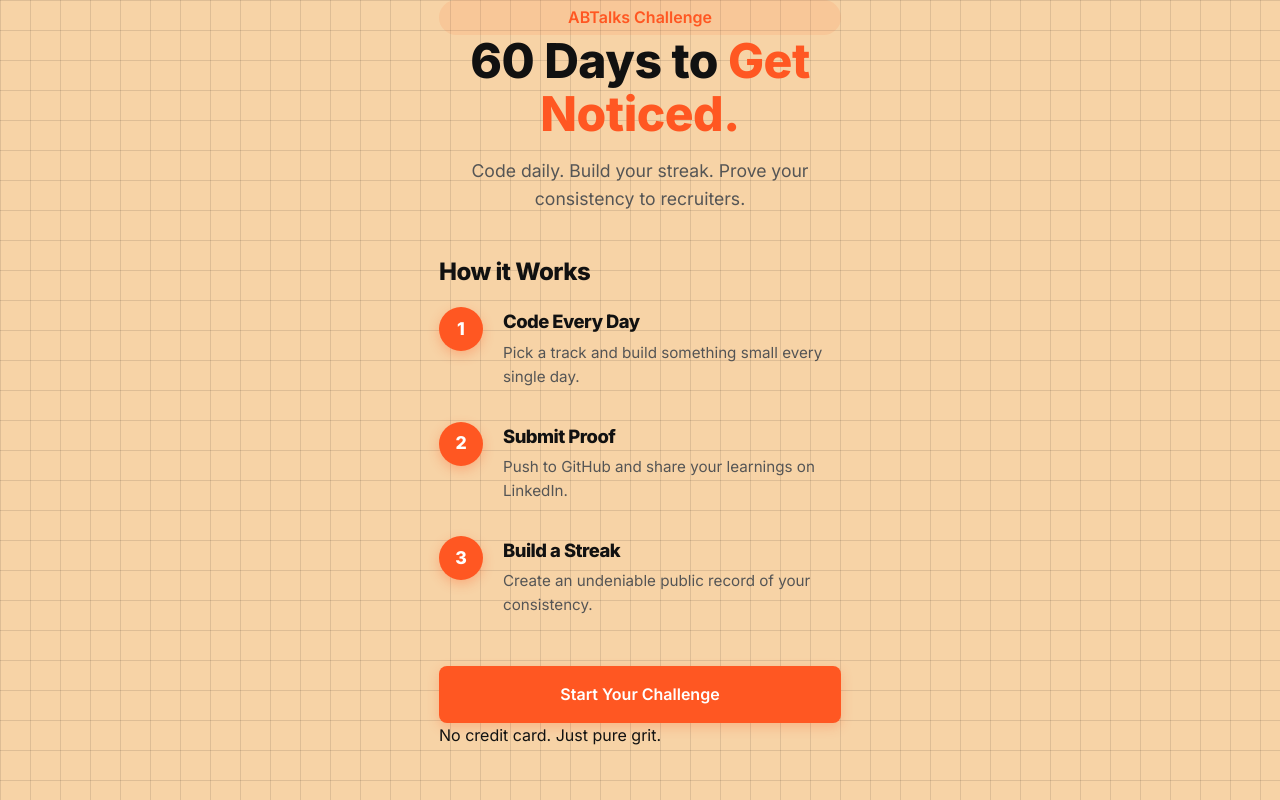
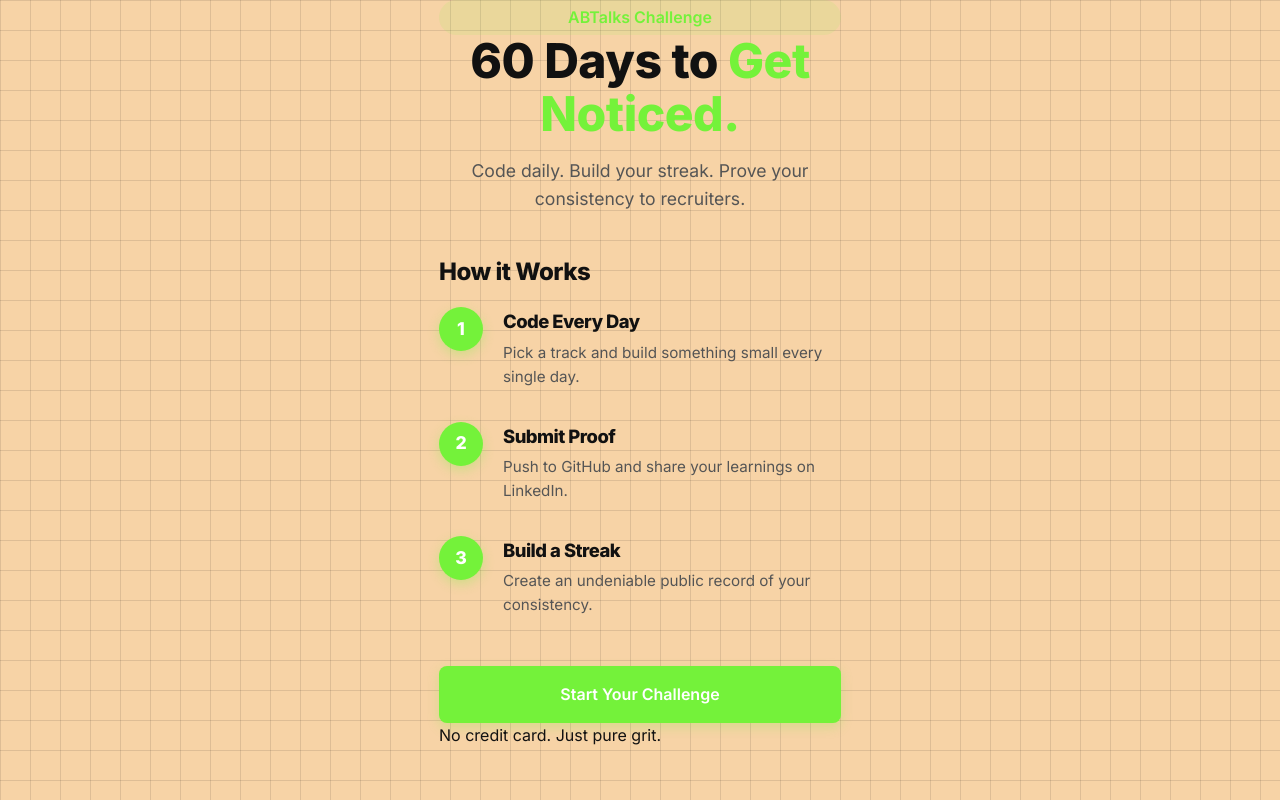
Before and after one commit to GITtridib22/rotate, a Next.js app: page / in a window 1280 px wide. Built offline with nearby package versions, Linux system fonts and the light colour scheme.

Commit message:
style: Replace orange accent with lime green #74f23a

```diff
--- a/src/app/globals.css
+++ b/src/app/globals.css
@@ -6,9 +6,9 @@
   --text-primary: #111111;
   --text-secondary: #555555;
 
-  /* Orange Theme */
-  --accent: #FF5722;
-  --accent-alt: #FF784E;
+  /* Green Theme */
+  --accent: #74f23a;
+  --accent-alt: #5bc42a;
   --accent-yellow: #FFC107;
   --success: #00C853;
   --error: #D50000;
@@ -18,7 +18,7 @@
   --radius-lg: 16px;
   --radius-md: 8px;
   --shadow-soft: 0 4px 12px rgba(0, 0, 0, 0.05);
-  --shadow-hover: 0 8px 24px rgba(255, 87, 34, 0.15);
+  --shadow-hover: 0 8px 24px rgba(116, 242, 58, 0.15);
 }
 
 * {
@@ -106,18 +106,18 @@ h1, h2, h3 {
   text-decoration: none;
   transition: all 0.2s ease;
   cursor: pointer;
-  box-shadow: 0 4px 12px rgba(255, 87, 34, 0.25);
+  box-shadow: 0 4px 12px rgba(116, 242, 58, 0.25);
 }
 
 .btn-primary:hover {
   background: var(--accent-alt);
   transform: translateY(-1px);
-  box-shadow: 0 6px 16px rgba(255, 87, 34, 0.35);
+  box-shadow: 0 6px 16px rgba(116, 242, 58, 0.35);
 }
 
 .btn-primary:active {
   transform: translateY(1px);
-  box-shadow: 0 2px 4px rgba(255, 87, 34, 0.2);
+  box-shadow: 0 2px 4px rgba(116, 242, 58, 0.2);
 }
 
 .btn-primary.mt-6, .btn-primary.mt-4 {
@@ -150,7 +150,7 @@ h1, h2, h3 {
   font-size: 1.1rem;
   flex-shrink: 0;
   color: #FFFFFF;
-  box-shadow: 0 4px 12px rgba(255, 87, 34, 0.3);
+  box-shadow: 0 4px 12px rgba(116, 242, 58, 0.3);
 }
 
 .timeline-content h3 {
@@ -335,7 +335,7 @@ h1, h2, h3 {
 }
 
 .badge-glow {
-  background: rgba(255, 87, 34, 0.1);
+  background: rgba(116, 242, 58, 0.1);
   color: var(--accent);
   border-radius: 20px;
   padding: 0.3rem 0.85rem;
```
